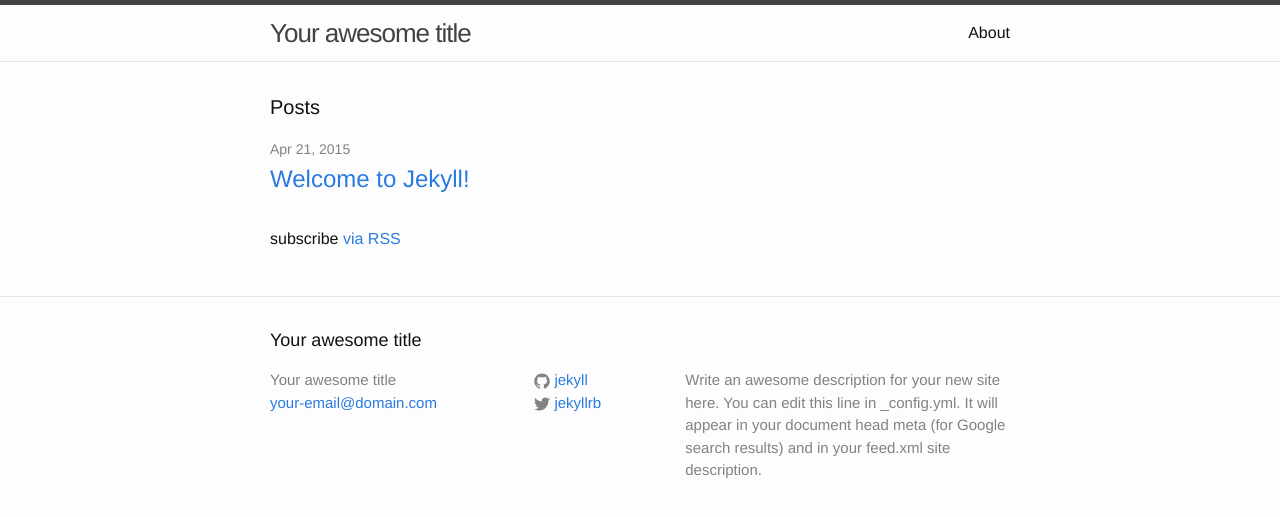
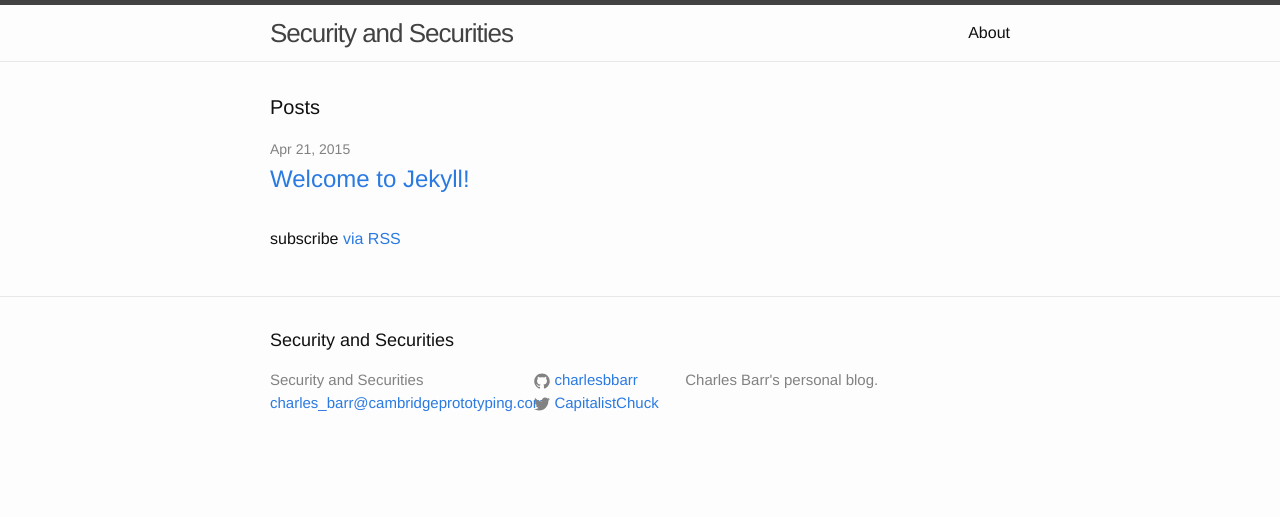
Before and after one commit to charlesbarr/charlesbarr.github.io, a Jekyll site: the page built from index.html, in a window 1280 px wide. Shown: the top 517 px of the page. Built offline with Jekyll 4.4.1, drawn with Linux system fonts in a browser that asks for light colours.

Commit message:
replacing default values

```diff
--- a/_config.yml
+++ b/_config.yml
@@ -1,14 +1,10 @@
 # Site settings
-title: Your awesome title
-email: your-email@domain.com
-description: > # this means to ignore newlines until "baseurl:"
-  Write an awesome description for your new site here. You can edit this
-  line in _config.yml. It will appear in your document head meta (for
-  Google search results) and in your feed.xml site description.
-baseurl: "" # the subpath of your site, e.g. /blog/
-url: "http://yourdomain.com" # the base hostname & protocol for your site
-twitter_username: jekyllrb
-github_username:  jekyll
+title: Security and Securities
+email: charles_barr@cambridgeprototyping.com
+description: Charles Barr's personal blog.
+url: "http://charlesbarr.github.io" # the base hostname & protocol for your site
+twitter_username: CapitalistChuck
+github_username:  charlesbbarr
 
 # Build settings
 markdown: kramdown
```
